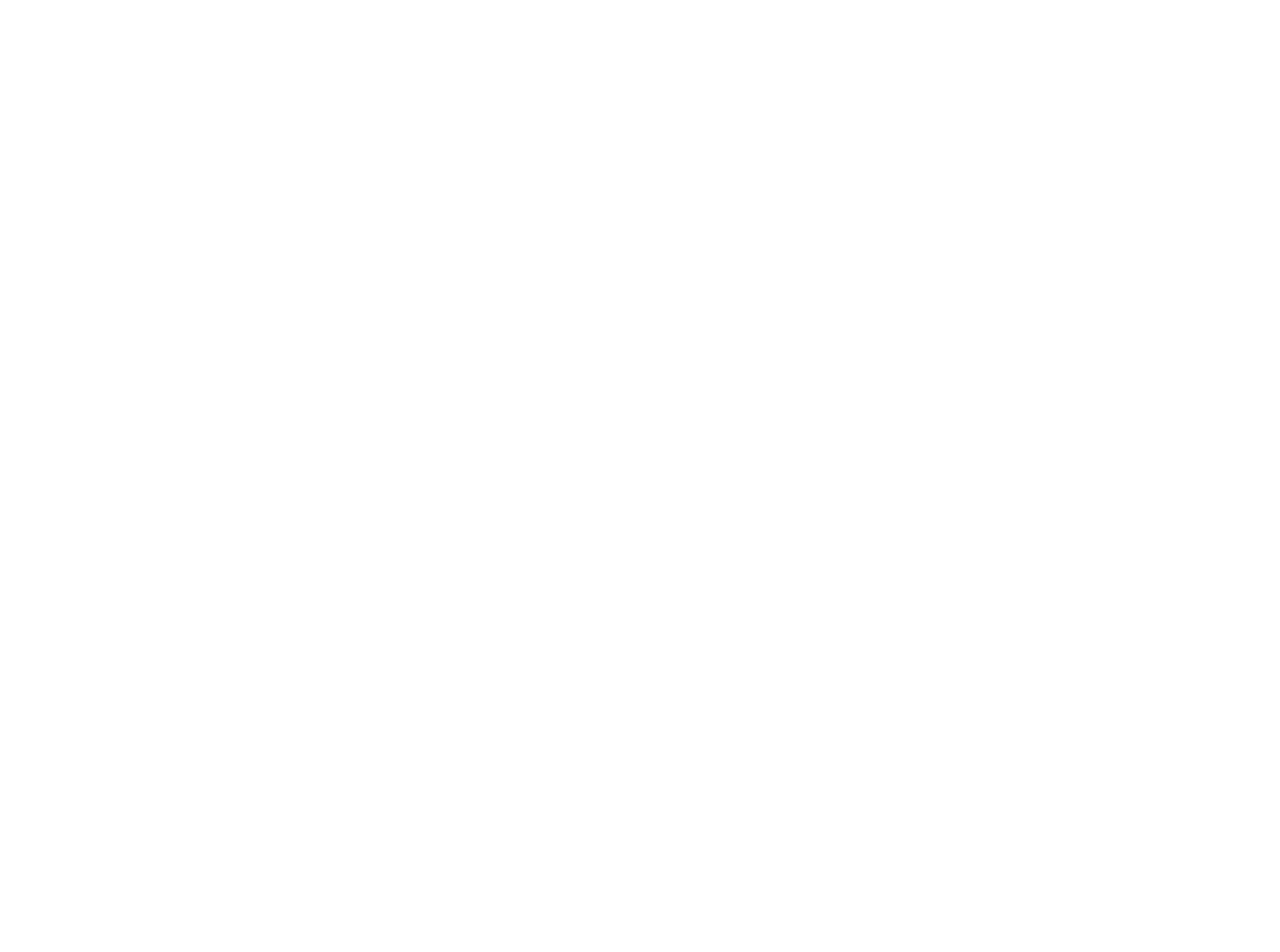
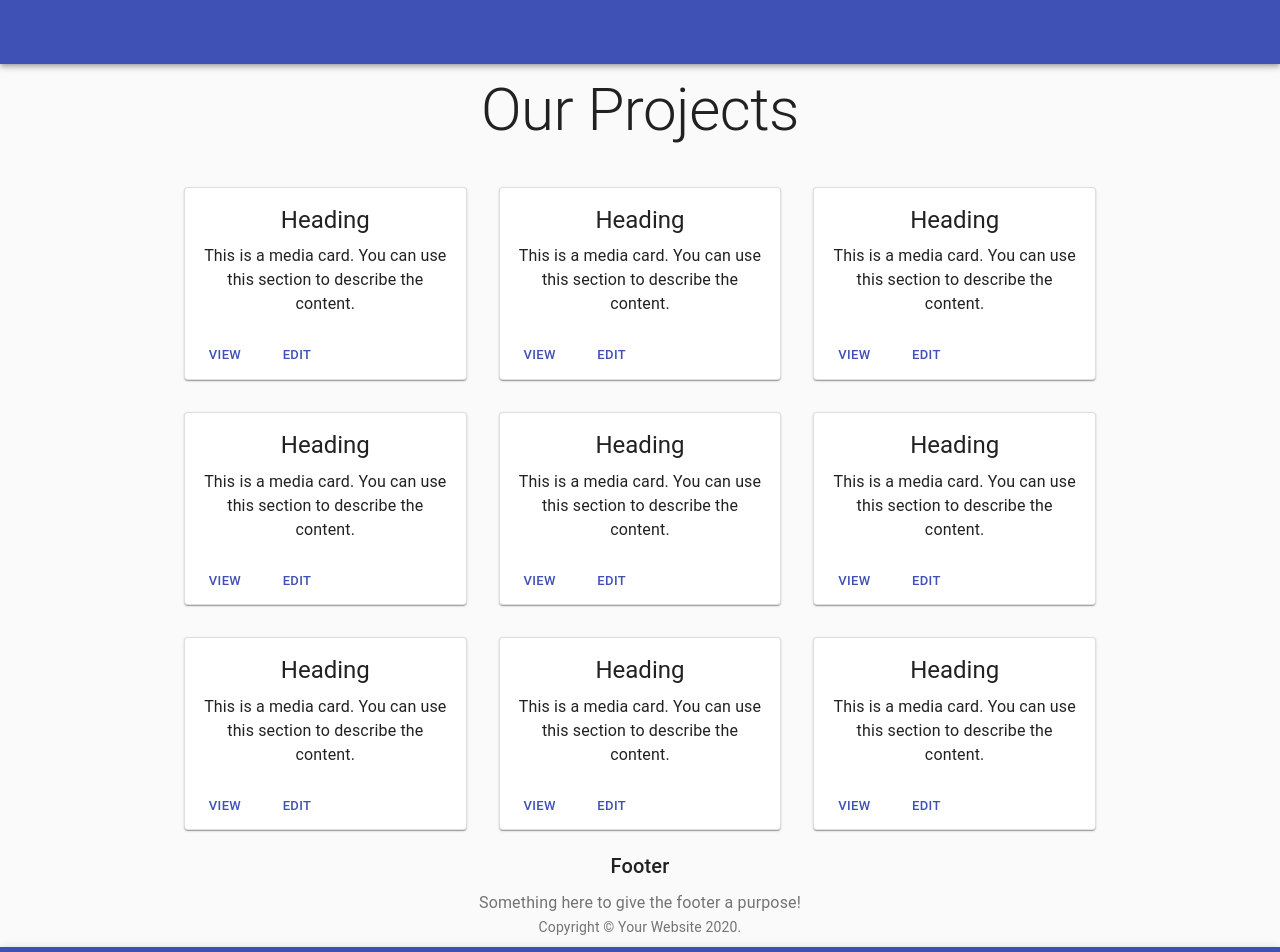
Before and after one commit to hamidval/portfolio, a React (Create React App) app: page /projects in a window 1280 px wide. Shown: the top 952 px of the page. Before the commit the page ends 800 px from the top, so only its background shows below. Built offline with nearby package versions, Linux system fonts and the light colour scheme; grey boxes are pictures that could not be loaded.

Commit message:
added projects page

```diff
--- a/package.json
+++ b/package.json
@@ -3,6 +3,8 @@
   "version": "0.1.0",
   "private": true,
   "dependencies": {
+    "@material-ui/core": "^4.10.2",
+    "@material-ui/icons": "^4.9.1",
     "@testing-library/jest-dom": "^4.2.4",
     "@testing-library/react": "^9.5.0",
     "@testing-library/user-event": "^7.2.1",
--- a/src/App.js
+++ b/src/App.js
@@ -2,6 +2,8 @@
 import { BrowserRouter as Router, Route} from "react-router-dom";
 import Home from './components/Home'
 import About from './components/About'
+import Projects from './components/Projects'
+
 import './App.css';
 
 
@@ -17,6 +19,8 @@
 
       <Route exact path='/' render={() => (<Home  />)}/>
       <Route exact path='/about' render={() => (<About  />)}/>
+      <Route exact path='/projects' render={() => (<Projects  />)}/>
+      <Route exact path='/projects' render={() => (<Projects  />)}/>
 
 
     </div>
--- a/src/components/About.js
+++ b/src/components/About.js
@@ -20,8 +20,9 @@
         <div className='par-div'>
 
             <div >
+
+                <img className='img-fluid' alt='Responsive image' src={londonSky}/>
                 <div className='abs-txt strokeme'>About Us</div>
-                <img className='img-fluid' alt='Responsive image' src={londonSky}/>
 
             </div>
             <div className='about-div div-margin'>
--- /dev/null
+++ b/src/components/Projects.js
@@ -0,0 +1,113 @@
+import React, { Component } from 'react';
+import AppBar from '@material-ui/core/AppBar';
+import Button from '@material-ui/core/Button';
+import CameraIcon from '@material-ui/icons/PhotoCamera';
+import Card from '@material-ui/core/Card';
+import CardActions from '@material-ui/core/CardActions';
+import CardContent from '@material-ui/core/CardContent';
+import CardMedia from '@material-ui/core/CardMedia';
+import CssBaseline from '@material-ui/core/CssBaseline';
+import Grid from '@material-ui/core/Grid';
+import Toolbar from '@material-ui/core/Toolbar';
+import Typography from '@material-ui/core/Typography';
+import { makeStyles } from '@material-ui/core/styles';
+import Container from '@material-ui/core/Container';
+import Link from '@material-ui/core/Link';
+
+function Copyright() {
+  return (
+    <Typography variant="body2" color="textSecondary" align="center">
+      {'Copyright © '}
+      <Link color="inherit" href="https://material-ui.com/">
+        Your Website
+      </Link>{' '}
+      {new Date().getFullYear()}
+      {'.'}
+    </Typography>
+  );
+}
+
+
+const cards = [1, 2, 3, 4, 5, 6, 7, 8, 9];
+
+
+
+class Projects extends Component {
+    constructor(){
+        super()
+        this.state = {}
+    }
+    render(){
+        return(
+            <React.Fragment>
+            <CssBaseline />
+            <AppBar position="relative">
+              <Toolbar>
+                {/* <CameraIcon className='icon' /> */}
+                {/* <Typography variant="h6" color="inherit" noWrap>
+                  Projects
+                </Typography> */}
+              </Toolbar>
+            </AppBar>
+            <main>
+              {/* Hero unit */}
+              <div className='heroContent'>
+                <Container maxWidth="sm">
+                  <Typography component="h1" variant="h2" align="center" color="textPrimary" gutterBottom>
+                    Our Projects
+                  </Typography>
+
+
+                </Container>
+              </div>
+              <Container className='cardGrid' maxWidth="md">
+                {/* End hero unit */}
+                <Grid container spacing={4}>
+                  {cards.map((card) => (
+                    <Grid item key={card} xs={12} sm={6} md={4}>
+                      <Card className='card'>
+                        <CardMedia
+                          className='cardMedia'
+                          image="https://source.unsplash.com/random"
+                          title="Image title"
+                        />
+                        <CardContent className='cardContent'>
+                          <Typography gutterBottom variant="h5" component="h2">
+                            Heading
+                          </Typography>
+                          <Typography>
+                            This is a media card. You can use this section to describe the content.
+                          </Typography>
+                        </CardContent>
+                        <CardActions>
+                          <Button size="small" color="primary">
+                            View
+                          </Button>
+                          <Button size="small" color="primary">
+                            Edit
+                          </Button>
+                        </CardActions>
+                      </Card>
+                    </Grid>
+                  ))}
+                </Grid>
+              </Container>
+            </main>
+            {/* Footer */}
+            <footer className='footer'>
+              <Typography variant="h6" align="center" gutterBottom>
+                Footer
+              </Typography>
+              <Typography variant="subtitle1" align="center" color="textSecondary" component="p">
+                Something here to give the footer a purpose!
+              </Typography>
+              <Copyright />
+            </footer>
+            {/* End footer */}
+          </React.Fragment>
+
+        )
+    }
+}
+
+export default Projects
--- a/src/index.css
+++ b/src/index.css
@@ -94,3 +94,39 @@
 
 
 }
+
+.icon {
+  margin-right: 10px,
+}
+
+.heroContent {
+
+  padding: 10px;
+}
+
+.heroButtons {
+  margin-top: 10px
+}
+.cardGrid {
+  padding-top: 10px;
+  padding-bottom: 10px;
+}
+
+.card {
+  height: '100%';
+  display: 'flex';
+  flex-direction: 'column'
+}
+
+.cardMedia {
+  padding-top: '56.25%'
+}
+
+.cardContent {
+  flex-grow: 1
+}
+
+.footer {
+
+  padding: 10px
+}
```
Also changed, not shown: 1 other file (tests, documents, lock files or other folders).
